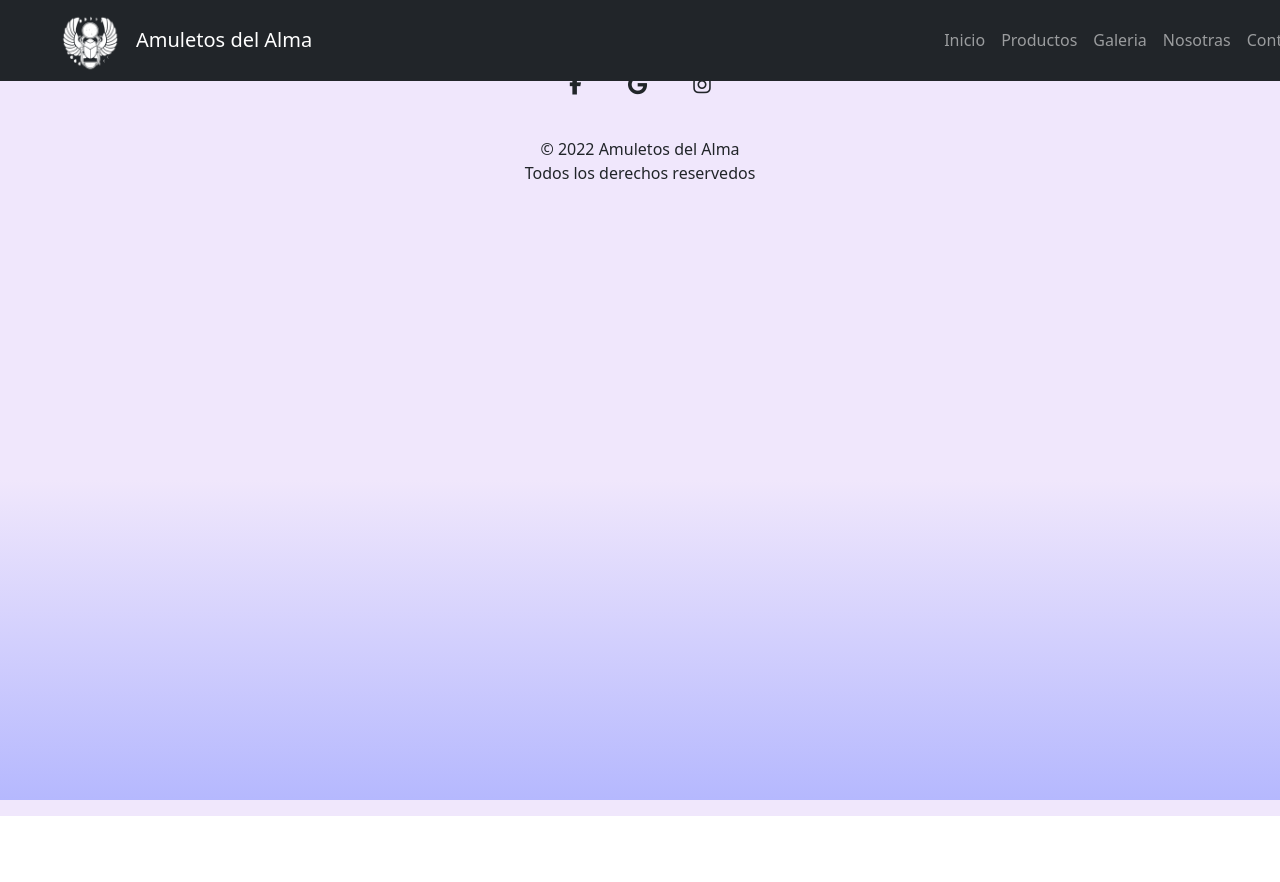
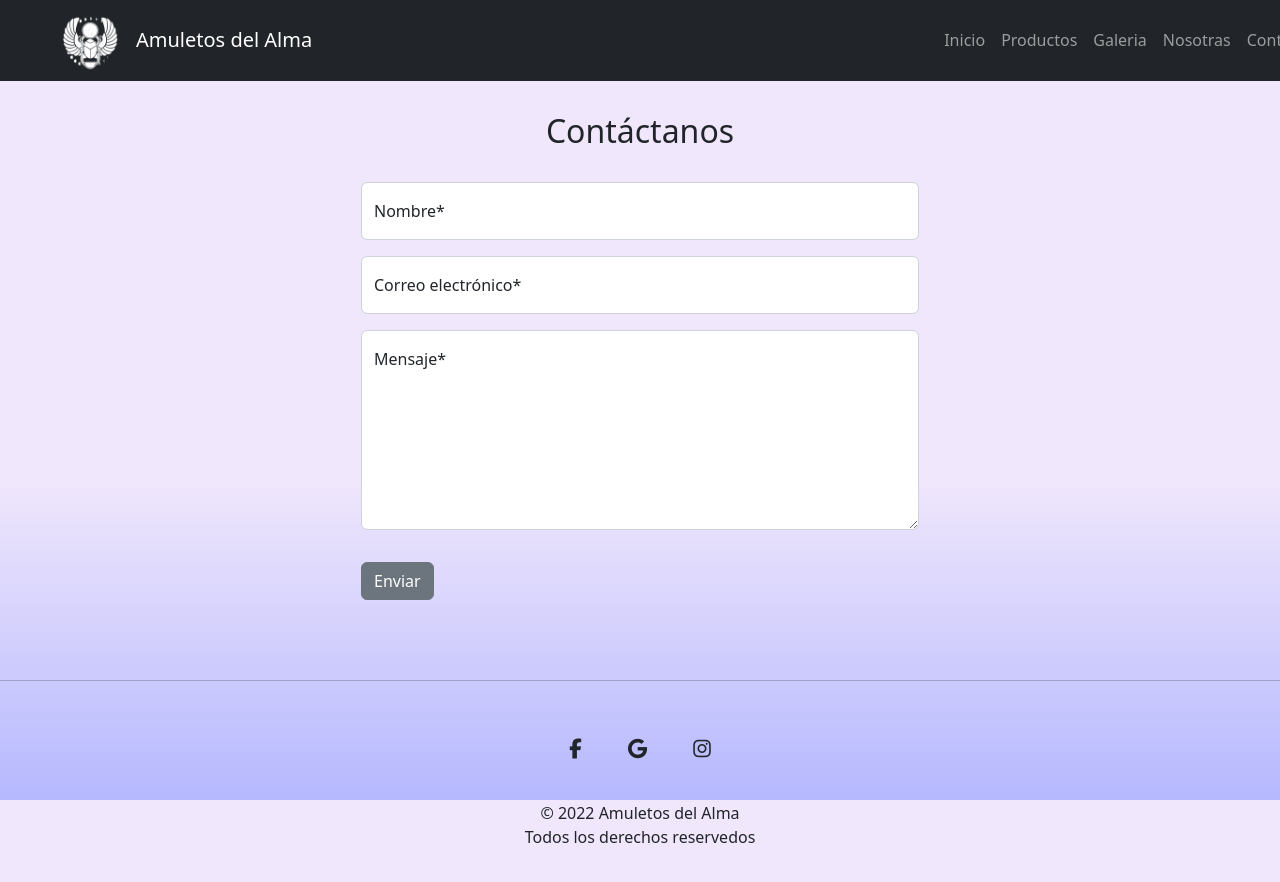
Before and after one commit to leotricotti/desafio-bootstrap, a plain HTML site: page pages/contacto.html in a window 1280 px wide. Before the commit the page ends 816 px from the top, so only its background shows below. Drawn offline with nearby package versions, Linux system fonts and the light colour scheme.

Commit message:
contacto terminado

```diff
--- a/pages/contacto.html
+++ b/pages/contacto.html
@@ -109,7 +109,24 @@
     </header>
 
 
-
+    <main class="container form-contact ">
+        <h2>Contáctanos</h2>
+        <div class="form-floating mb-3 col-6 offset-3">
+            <input type="text" class="form-control" id="floatingInput" placeholder="nombre">
+            <label for="floatingInput">Nombre*</label>
+        </div>
+        <div class="form-floating mb-3 col-6 offset-3">
+            <input type="email" class="form-control" id="floatingPassword" placeholder="email@example.com">
+            <label for="floatingPassword">Correo electrónico*</label>
+        </div>
+        <div class="form-floating col-6 offset-3">
+            <textarea class="form-control" placeholder="Deje su mensaje" id="floatingTextarea" style="height: 200px"></textarea>
+            <label for="floatingTextarea">Mensaje*</label>
+        </div>
+        <div class="col-auto send-button offset-3">
+            <button type="submit" class="btn btn-secondary">Enviar</button>
+        </div>
+    </main>
 
 
     <hr id="separador">
--- a/style.css
+++ b/style.css
@@ -128,11 +128,19 @@ a {
     height: 1000px;
 }
 
-.main-contacto {
-    width: 100%;
-    height: 1000px;
+.form-contact {
+    margin-top: 7rem;
 }
 
+.form-contact h2 {
+    text-align: center;
+    margin-bottom: 2rem;
+}
+
+.send-button {
+    margin-top: 2rem;
+    margin-bottom: 5rem;
+}
 
 @media (min-width: 40rem) {
 
@@ -146,6 +154,7 @@ a {
     .featurette-heading {
         font-size: 50px;
     }
+
 }
 
 @media (min-width: 62rem) {
```
